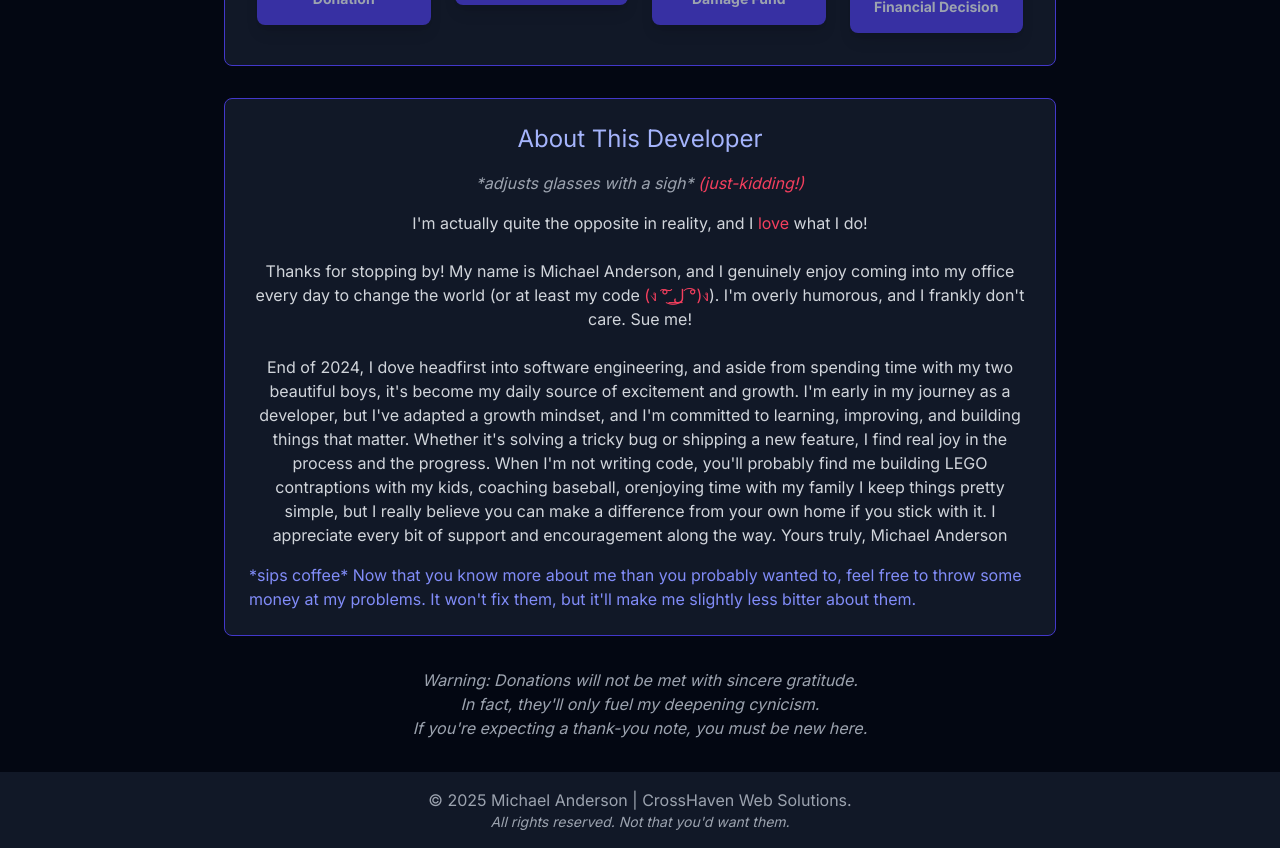
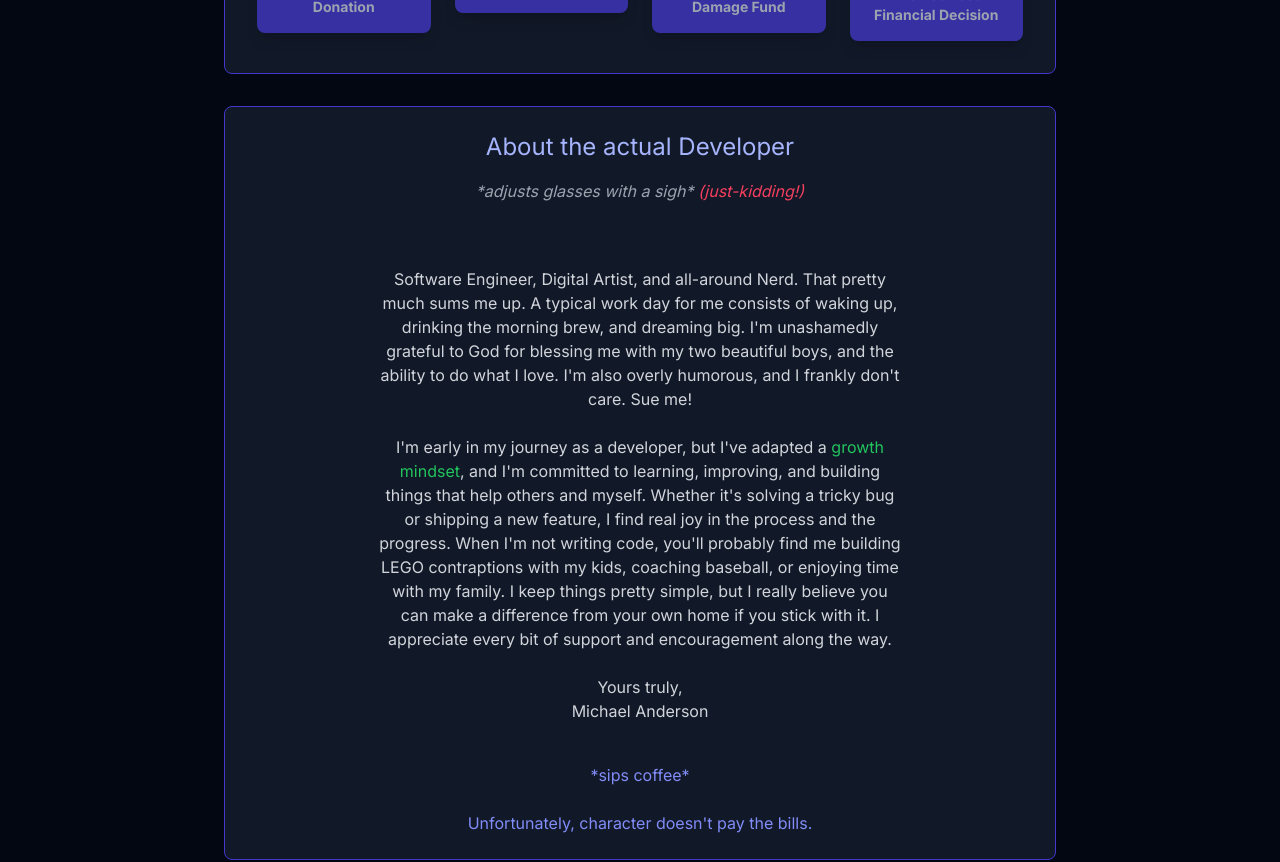
Before and after one commit to Michael-Anderson92/ungrateful-dev, a Next.js app: page / in a window 1280 px wide. Shown: the part 460-1322 px from the top of the page. Built offline with nearby package versions, Linux system fonts and the light colour scheme; a web font is replaced by a local one.

Commit message:
made edits on about section

```diff
--- a/app/page.tsx
+++ b/app/page.tsx
@@ -70,8 +70,9 @@ export default function Page() {
           <h1 className="text-center text-4xl md:text-5xl pt-12 text-indigo-400 font-bold">
             The Ungrateful Developer
           </h1>
-          <p className="absolute top-8 left-8 text-amber-800 text-xl text-center">Stay tuned for frequent updates!</p>
-          <p className="text-center text-gray-400 mt-2 italic">*sigh* ...I suppose you can donate or whatever</p>
+
+
+          <p className="text-center text-gray-400 mt-4 mt-2 italic">A testament to the futility of digital panhandling</p>
 
           {/* Developer moved below title on mobile */}
           <div className="md:absolute static md:top-8 md:right-8 flex justify-center mt-8 md:mt-0">
@@ -225,32 +226,36 @@ export default function Page() {
 
         <div className="flex justify-center mt-8">
           <div className="w-full md:w-2/3 border border-indigo-700 rounded-lg bg-gray-900 p-6">
-            <h2 className="text-2xl text-indigo-300 mb-4 text-center">About This Developer</h2>
-            <div className="space-y-4 text-gray-300">
+            <h2 className="text-2xl text-indigo-300 mb-4 text-center">About the actual Developer</h2>
+            <div className="space-y-4 text-gray-300 mx-4 md:mx-16 lg:mx-32">
               <p className="italic text-center text-gray-400">*adjusts glasses with a sigh* <span className="text-rose-500">(just-kidding!)</span></p>
               <p className="text-center">
+                <br></br><br></br>Software Engineer, Digital Artist, and all-around Nerd. That pretty much sums me up.
 
-                I'm actually quite the opposite in reality, and I <span className="text-rose-500">love</span> what I do!
+                A typical work day for me consists of waking up, drinking the morning brew, and dreaming big.
 
-                <br></br><br></br>Thanks for stopping by! My name is Michael Anderson, and I genuinely enjoy coming into my office every day to change the world (or at least my code <span className="text-rose-500">(ง ͠° ͟ل͜ ͡°)ง</span>). I'm overly humorous, and I frankly don't care. Sue me!
+                I'm unashamedly grateful to God for blessing me with my two beautiful boys, and the ability to do what I love.
 
-                <br></br><br></br>End of 2024, I dove headfirst into software engineering, and aside from spending time with my two beautiful boys, it's become my daily source of excitement and growth.
+                I'm also overly humorous, and I frankly don't care. <span></span>Sue me!<br></br><br></br>
 
-                I'm early in my journey as a developer, but I've adapted a growth mindset, and I'm committed to learning, improving, and building things that matter. Whether it's solving a tricky bug or shipping a new feature, I find real joy in the process and the progress.
+                I'm early in my journey as a developer, but I've adapted a <span className="text-green-500">growth mindset</span>, and I'm committed to learning, improving, and building things that help others and myself.
 
-                When I'm not writing code, you'll probably find me building LEGO contraptions with my kids, coaching baseball, orenjoying time with my family
+                Whether it's solving a tricky bug or shipping a new feature, I find real joy in the process and the progress.
+
+                When I'm not writing code, you'll probably find me building LEGO contraptions with my kids, coaching baseball, or enjoying time with my family.
 
                 I keep things pretty simple, but I really believe you can make a difference from your own home if you stick with it. I appreciate every bit of support and encouragement along the way.
 
-                Yours truly,
+                <br></br><br></br>
+
+                Yours truly, <br></br>
                 Michael Anderson
-              </p>
+              </p><br></br>
 
-              <p className="text-indigo-400 mt-4">
-                *sips coffee* Now that you know more about me than you probably wanted to,
-                feel free to throw some money at my problems. It won't fix them, but it'll
-                make me slightly less bitter about them.
-              </p>
+              <p className="text-center text-indigo-400 mt-4">
+  *sips coffee*  <br></br><br></br>
+  Unfortunately, character doesn't pay the bills.
+</p>
             </div>
           </div>
         </div>
```
